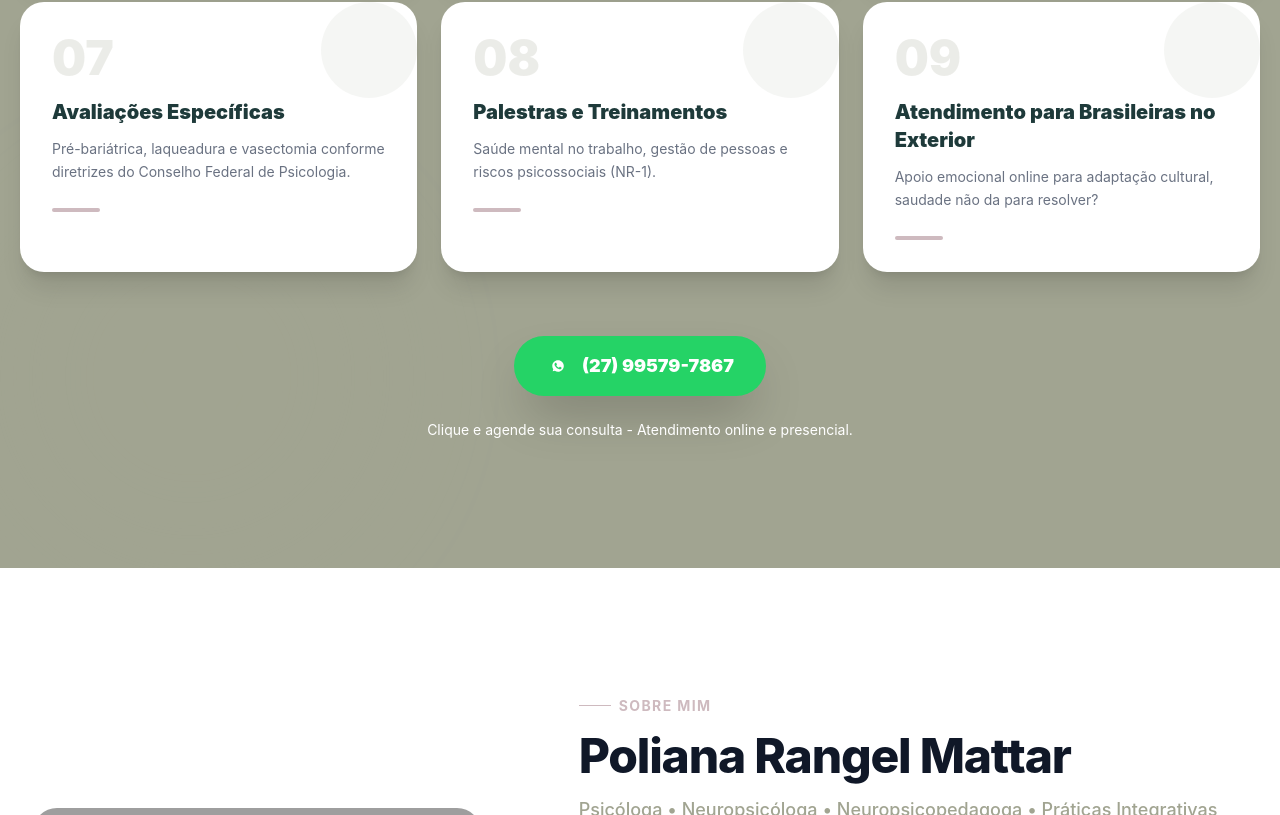
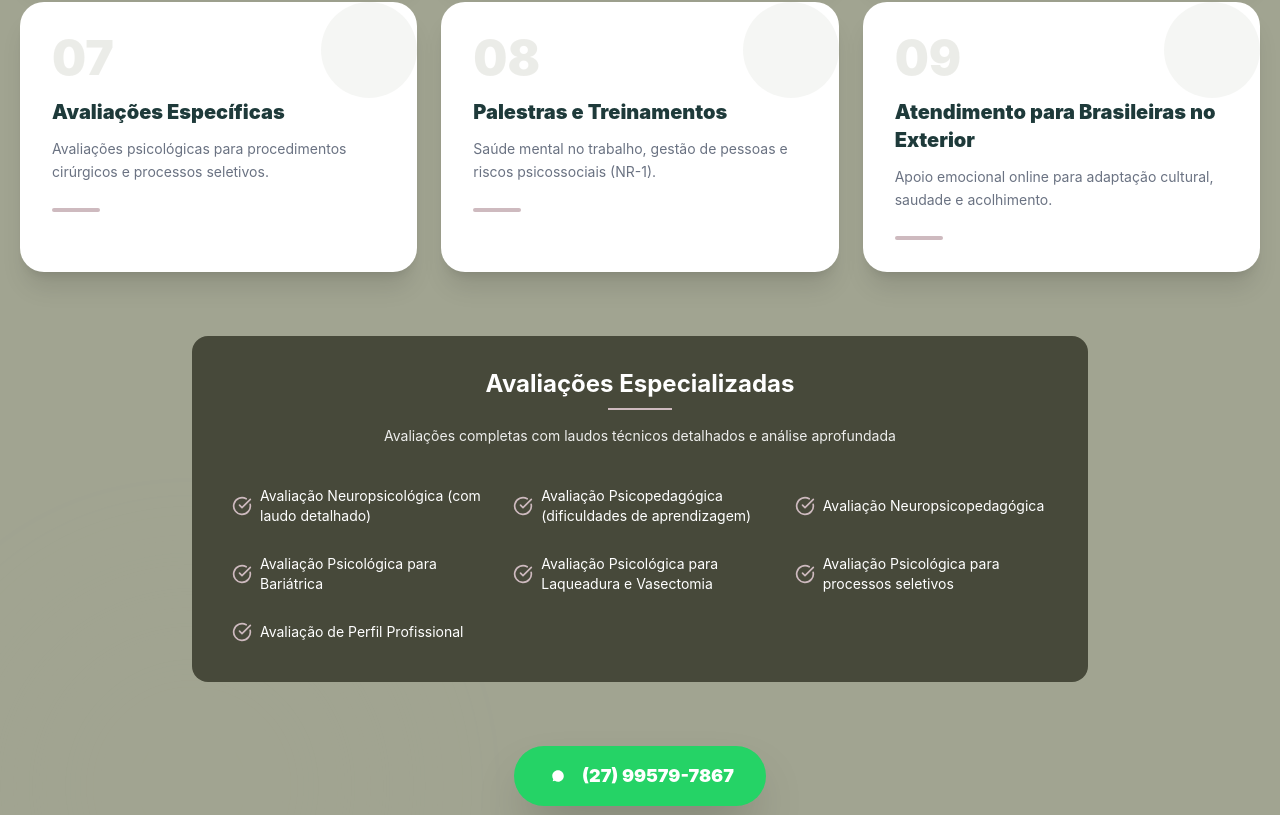
Before and after one commit to paulamelo2404/Poliana-Rangel-Mattar-Psic-loga, a React (Vite) app: page / in a window 1280 px wide. Shown: the part 2805-3620 px from the top of the page. Built offline with nearby package versions, Linux system fonts and the light colour scheme; grey boxes are pictures that could not be loaded.

Commit message:
refactor: remove repetições entre cards de serviços e checklist de avaliaçõe

```diff
--- a/src/components/sections/Services.tsx
+++ b/src/components/sections/Services.tsx
@@ -1,5 +1,6 @@
 import { motion } from 'framer-motion';
 import { useInView } from 'react-intersection-observer';
+import { CheckCircle } from 'lucide-react';
 
 interface ServicesProps {
   colors: {
@@ -29,7 +30,7 @@ const Services = ({ colors }: ServicesProps) => {
     },
     {
       id: 2,
-      title: "Avaliação Psicopedagógica e Neuropsicológica",
+      title: "Avaliação Psicológica e Neuropsicológica",
       description: "Avaliação completa com laudo técnico detalhado e orientações personalizadas."
     },
     {
@@ -55,7 +56,7 @@ const Services = ({ colors }: ServicesProps) => {
     {
       id: 7,
       title: "Avaliações Específicas",
-      description: "Pré-bariátrica, laqueadura e vasectomia  conforme diretrizes do Conselho Federal de Psicologia."
+      description: "Avaliações psicológicas para procedimentos cirúrgicos e processos seletivos."
     },
     {
       id: 8,
@@ -65,8 +66,19 @@ const Services = ({ colors }: ServicesProps) => {
     {
       id: 9,
       title: "Atendimento para Brasileiras no Exterior",
-      description: "Apoio emocional online para adaptação cultural, saudade não da para  resolver?"
+      description: "Apoio emocional online para adaptação cultural, saudade e acolhimento."
     }
+  ];
+
+  // Checklist de Avaliações - Específicas e detalhadas
+  const avaliacoesChecklist = [
+    "Avaliação Neuropsicológica (com laudo detalhado)",
+    "Avaliação Psicopedagógica (dificuldades de aprendizagem)",
+    "Avaliação Neuropsicopedagógica",
+    "Avaliação Psicológica para Bariátrica",
+    "Avaliação Psicológica para Laqueadura e Vasectomia",
+    "Avaliação Psicológica para processos seletivos",
+    "Avaliação de Perfil Profissional"
   ];
 
   return (
@@ -138,7 +150,6 @@ const Services = ({ colors }: ServicesProps) => {
               <div className="flex items-start justify-between mb-4">
                 <span
                   className="font-black opacity-20 text-5xl leading-none"
-
                   style={{ color: colors.primary }}
                 >
                   {String(index + 1).padStart(2, '0')}
@@ -149,7 +160,7 @@ const Services = ({ colors }: ServicesProps) => {
                 />
               </div>
 
-              {/* Título - verde escuro */}
+              {/* Título */}
               <h3
                 className="text-xl font-black mb-3"
                 style={{ color: '#1e3a3a' }}
@@ -171,7 +182,47 @@ const Services = ({ colors }: ServicesProps) => {
           ))}
         </div>
 
-        {/* Botão WhatsApp - Verde oficial */}
+        {/* Checklist de Avaliações - Card com cor #47493A */}
+        <motion.div
+          initial={{ opacity: 0, y: 30 }}
+          animate={inView ? { opacity: 1, y: 0 } : {}}
+          transition={{ duration: 0.6, delay: 0.4 }}
+          className="max-w-4xl mx-auto mt-16"
+        >
+          <div
+            className="rounded-2xl p-8"
+            style={{ backgroundColor: '#47493A' }}
+          >
+            <div className="text-center mb-8">
+              <h3
+                className="text-2xl font-bold mb-2 text-white"
+              >
+                Avaliações Especializadas
+              </h3>
+              <div
+                className="w-16 h-0.5 mx-auto mb-4"
+                style={{ background: colors.secondary }}
+              />
+              <p className="text-white/90 text-sm">
+                Avaliações completas com laudos técnicos detalhados e análise aprofundada
+              </p>
+            </div>
+
+            <div className="grid grid-cols-1 sm:grid-cols-2 lg:grid-cols-3 gap-3">
+              {avaliacoesChecklist.map((item, idx) => (
+                <div
+                  key={idx}
+                  className="flex items-center gap-2 p-2 rounded-lg hover:bg-white/10 transition-colors"
+                >
+                  <CheckCircle className="w-5 h-5 shrink-0" style={{ color: colors.secondary }} />
+                  <span className="text-white text-sm">{item}</span>
+                </div>
+              ))}
+            </div>
+          </div>
+        </motion.div>
+
+        {/* Botão WhatsApp */}
         <motion.div
           initial={{ opacity: 0, y: 20 }}
           animate={inView ? { opacity: 1, y: 0 } : {}}
@@ -189,7 +240,7 @@ const Services = ({ colors }: ServicesProps) => {
             }}
           >
             <svg className="w-6 h-6" fill="currentColor" viewBox="0 0 24 24">
-              <path d="M12.031 6.172c-3.181 0-5.767 2.586-5.768 5.766-.001 1.298.38 2.27 1.019 3.287l-.582 2.128 2.182-.573c.978.58 1.911.928 3.145.929 3.178 0 5.767-2.587 5.768-5.766.001-3.187-2.575-5.77-5.764-5.771zm3.392 8.244c-.144.405-.837.774-1.17.824-.299.045-.677.063-1.092-.069-.252-.08-.575-.187-.988-.365-1.739-.751-2.874-2.502-2.961-2.617-.087-.116-.708-.94-.708-1.793s.448-1.273.607-1.446c.159-.173.346-.217.462-.217l.332.006c.106.005.249-.04.39.298.144.347.491 1.2.534 1.287.043.087.072.188.014.304-.058.116-.087.188-.173.289l-.26.304c-.087.087-.177.181-.076.355.101.174.449.741.964 1.201.662.591 1.221.774 1.394.861s.274.072.376-.043c.101-.116.433-.506.549-.68.116-.173.231-.145.39-.087s1.011.477 1.184.564.289.13.332.202c.045.072.045.419-.1.824z"/>
+              <path d="M12.031 6.172c-3.181 0-5.767 2.586-5.768 5.766-.001 1.298.38 2.27 1.019 3.287l-.582 2.128 2.182-.573c.978.58 1.911.928 3.145.929 3.178 0 5.767-2.587 5.768-5.766.001-3.187-2.575-5.77-5.764-5.771z"/>
             </svg>
             (27) 99579-7867
           </a>
```
